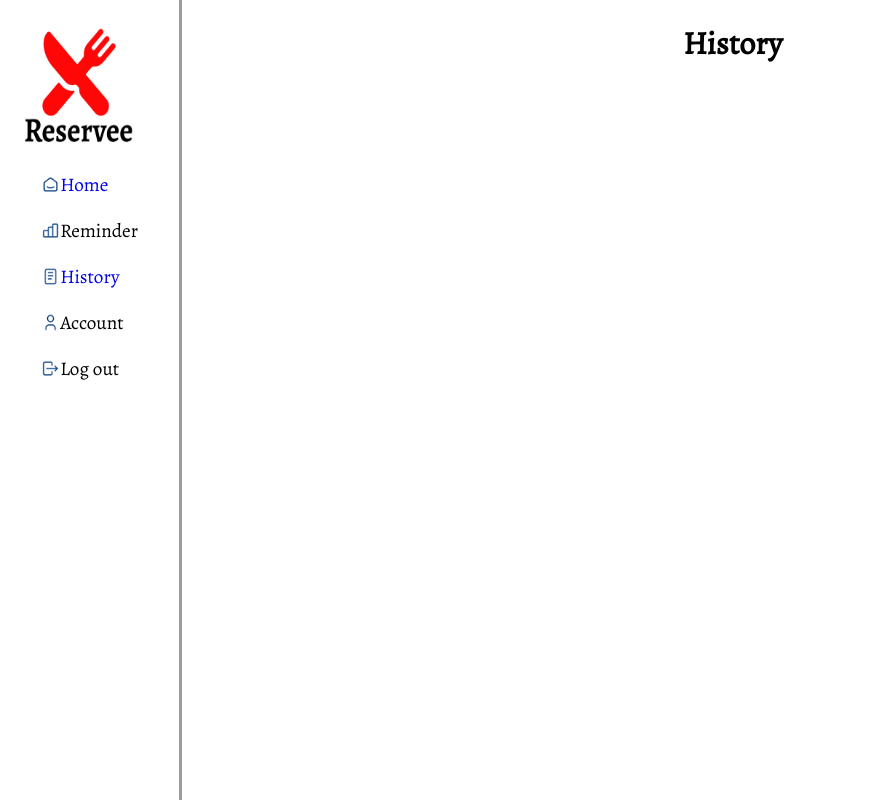
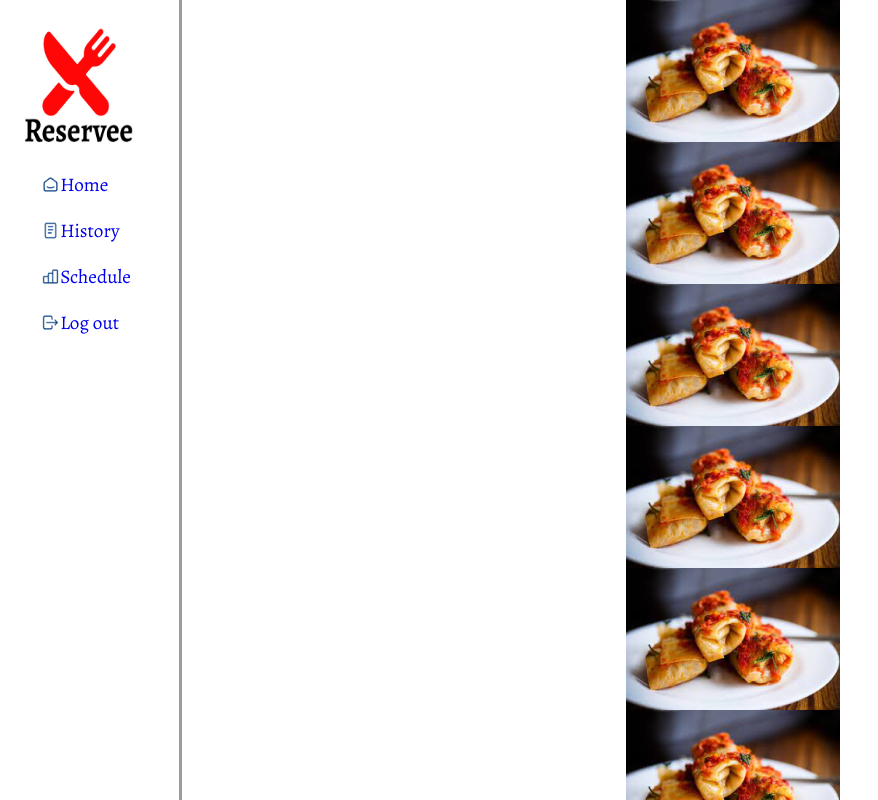
Before and after one commit to TheCodister/Reservee, a React (Vite) app: page /History in a window 1280 px wide. Shown: the whole page, without its empty margins (0-878 px from the left). Built offline with nearby package versions, Linux system fonts and the light colour scheme.

Commit message:
fix navbar

```diff
--- a/src/App.css
+++ b/src/App.css
@@ -3,4 +3,5 @@
 }
 .content {
   width: 86vw;
+  overflow: auto;
 }
--- a/src/Components/NavBar/index.jsx
+++ b/src/Components/NavBar/index.jsx
@@ -5,30 +5,33 @@ const NavBar = () => {
     <nav className="navbar">
       <img src="./Images/Logo.png" alt="image" />
       <div className="navbar-button">
+        <Link to="/">
           <div className="navbar-butt">
             <img src="./Images/home-select.png" alt="Icon" />
-          <Link to="/">
             <p>Home</p>
+          </div>
         </Link>
+
+        <Link to="/History">
+          <div className="navbar-butt">
+            <img src="./Images/documents.png" alt="Icon" />
+            <p>History</p>
           </div>
+        </Link>
+
+        <Link to="/Schedule">
           <div className="navbar-butt">
             <img src="./Images/chart.png" alt="Icon" />
-          <p>Reminder</p>
+            <p>Schedule</p>
           </div>
-        <div className="navbar-butt">
-          <img src="./Images/documents.png" alt="Icon" />
-          <Link to="/History">
-            <p>History</p>
         </Link>
-        </div>
-        <div className="navbar-butt">
-          <img src="./Images/user.png" alt="Icon" />
-          <p>Account</p>
-        </div>
+
+        <Link to="/Schedule">
           <div className="navbar-butt">
             <img src="./Images/logout.png" alt="Icon" />
             <p>Log out</p>
           </div>
+        </Link>
       </div>
     </nav>
   );
--- a/src/Pages/History/History.css
+++ b/src/Pages/History/History.css
@@ -1,7 +1,7 @@
 .history {
   display: flex;
   width: 100%;
-  height: 100%;
+  height: 100vh;
   align-items: center;
   flex-direction: column;
 }
@@ -9,4 +9,5 @@
   display: flex;
   align-items: center;
   text-align: center;
+  flex-direction: column;
 }
--- a/src/Pages/History/index.jsx
+++ b/src/Pages/History/index.jsx
@@ -6,7 +6,14 @@ const History = () => {
   return (
     <div className="history">
       <div className="history-title">
-        <h1>History</h1>
+        <img src="./Images/Food.png"/>
+        <img src="./Images/Food.png"/>
+        <img src="./Images/Food.png"/>
+        <img src="./Images/Food.png"/>
+        <img src="./Images/Food.png"/>
+        <img src="./Images/Food.png"/>
+        <img src="./Images/Food.png"/>
+        <img src="./Images/Food.png"/>
       </div>
     </div>
   );
--- a/src/Pages/Home/Home.css
+++ b/src/Pages/Home/Home.css
@@ -4,7 +4,7 @@
   height: 100vh;
   align-items: center;
   flex-direction: column;
-  overflow: auto;
+
 }
 .home-title {
   display: flex;
--- a/src/Pages/Schedule/Schedule.css
+++ b/src/Pages/Schedule/Schedule.css
@@ -1,7 +1,7 @@
 .print {
   display: flex;
   width: 100%;
-  height: 100%;
+  height: 100vh;
   align-items: center;
   flex-direction: column;
 }
--- a/src/index.css
+++ b/src/index.css
@@ -4,6 +4,8 @@ body {
   place-items: center;
   flex-direction: row;
   font-family: "Alegreya", serif;
+  overflow-y: hidden;
+  overflow-x: hidden;
 }
 a {
   text-decoration: none;
```
Lines whose indentation alone changed are shown as unchanged.
